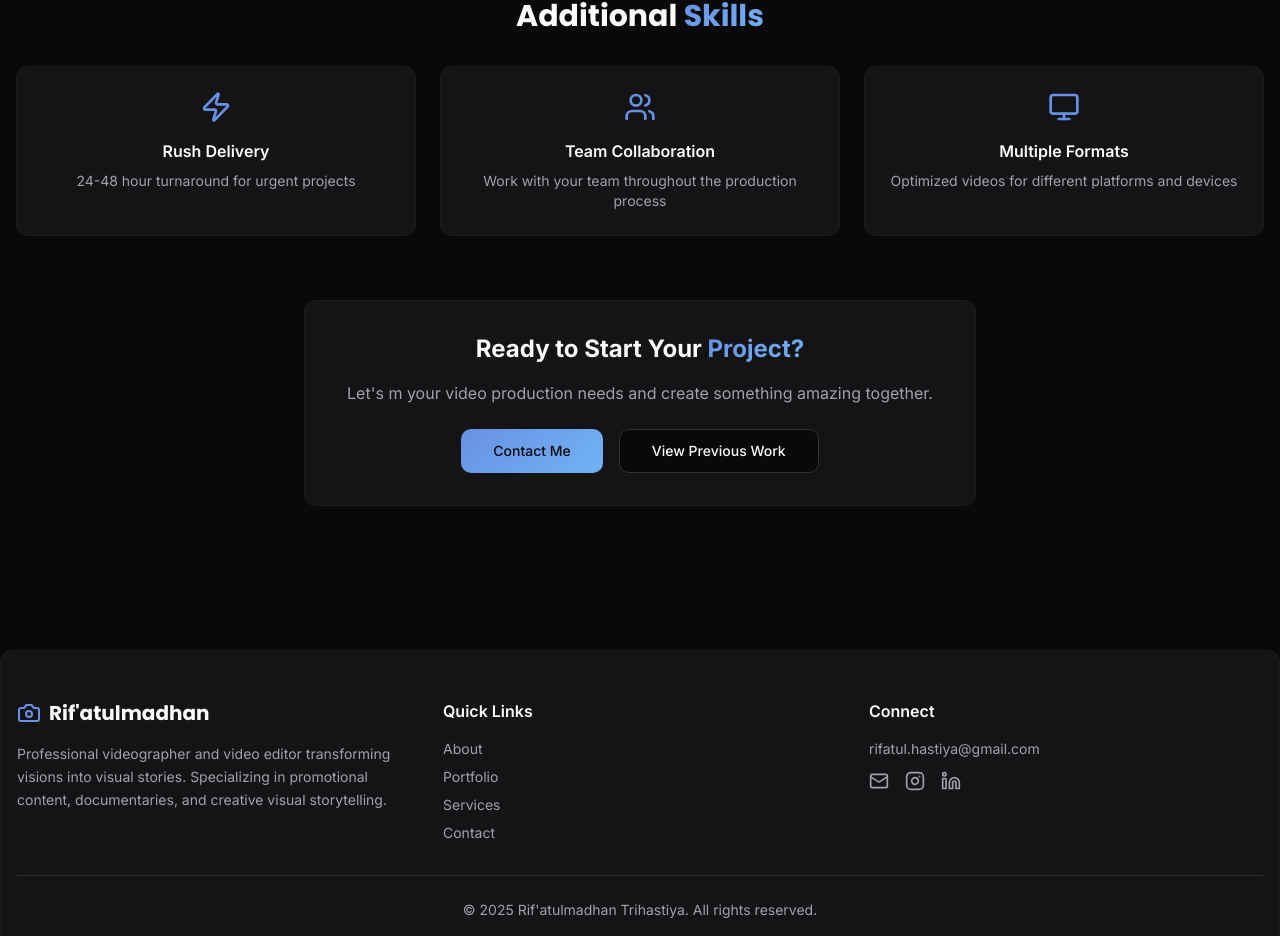
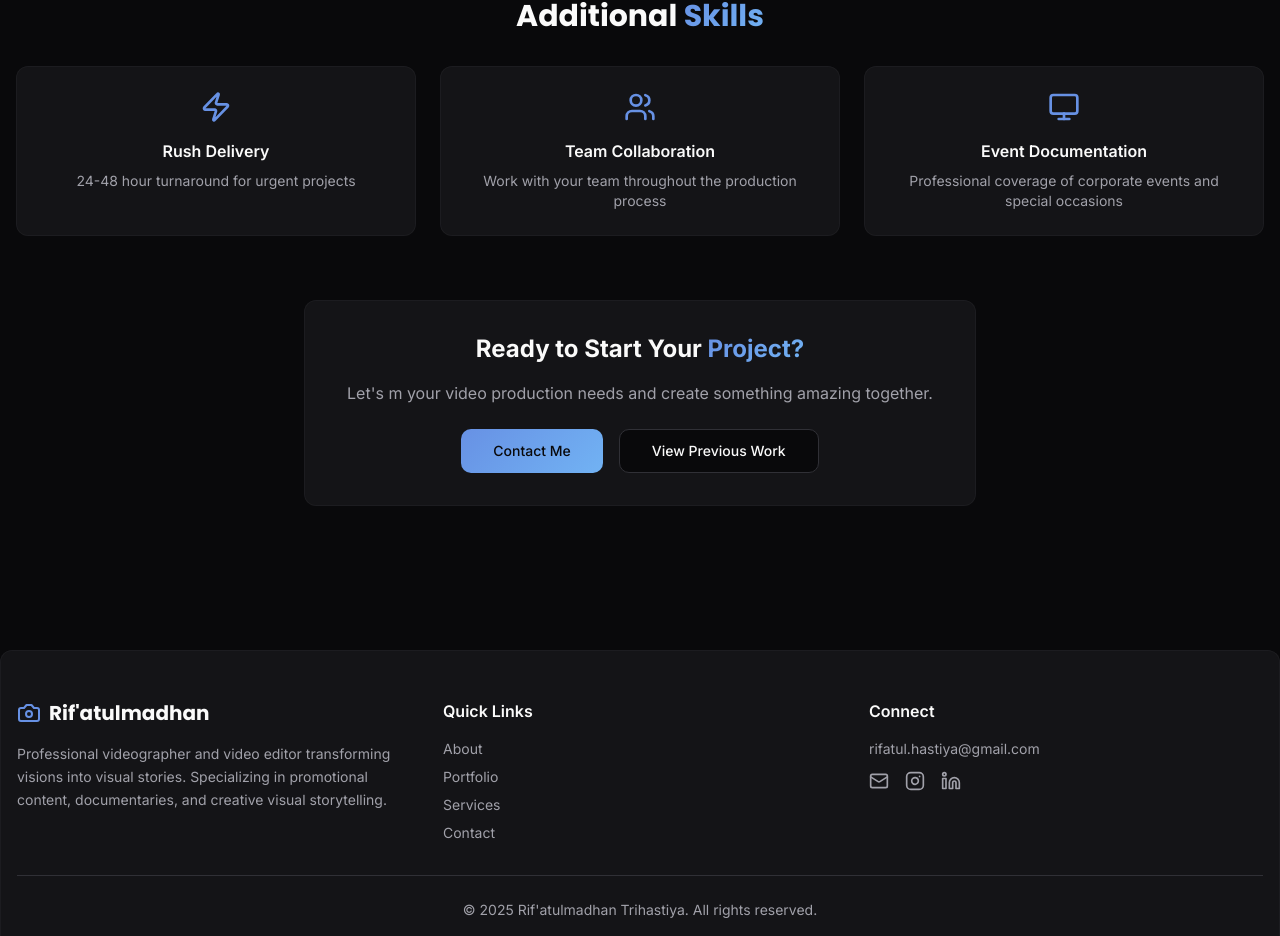
Before and after one commit to Rifver/tool-z, a React (Vite) app: page /services in a window 1280 px wide. Shown: the part 1126-2062 px from the top of the page. Built offline with nearby package versions, Linux system fonts and the light colour scheme.

Commit message:
Refactor: Change "Event Documentation"
Update the text "Event Documentation" to reflect the new service offering.

```diff
--- a/src/pages/Services.tsx
+++ b/src/pages/Services.tsx
@@ -39,8 +39,8 @@ const Services = () => {
     description: 'Work with your team throughout the production process'
   }, {
     icon: Monitor,
-    title: 'Multiple Formats',
-    description: 'Optimized videos for different platforms and devices'
+    title: 'Event Documentation',
+    description: 'Professional coverage of corporate events and special occasions'
   }];
   return <Layout>
       <div className="pt-24 pb-12">
```
